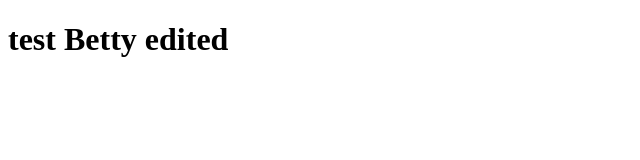
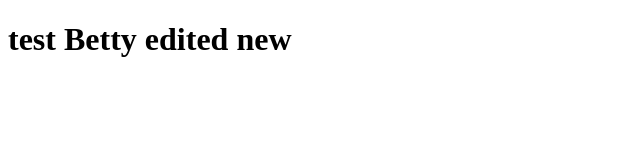
Before and after one commit to Bettysel/ababa, a plain HTML site: page Betty.html in a window 1280 px wide. Shown: the full height of the page, 0-640 px from the left. Drawn offline with Linux system fonts and the light colour scheme.

Commit message:
addnewhtml

```diff
--- a/Betty.html
+++ b/Betty.html
@@ -9,7 +9,7 @@
 </head>
 
 <body>
-    <h1> test Betty edited </h1>
+    <h1> test Betty edited new </h1>
 </body>
 
 </html>
```
